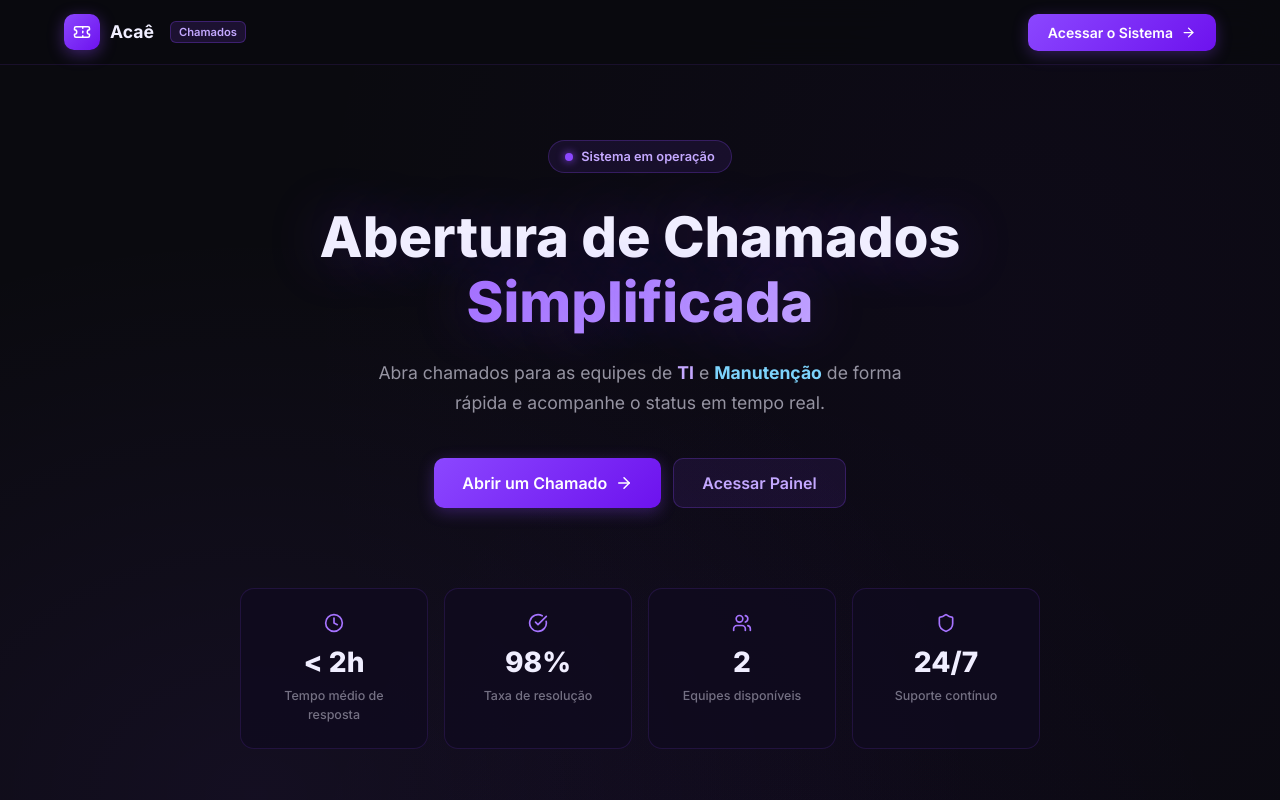
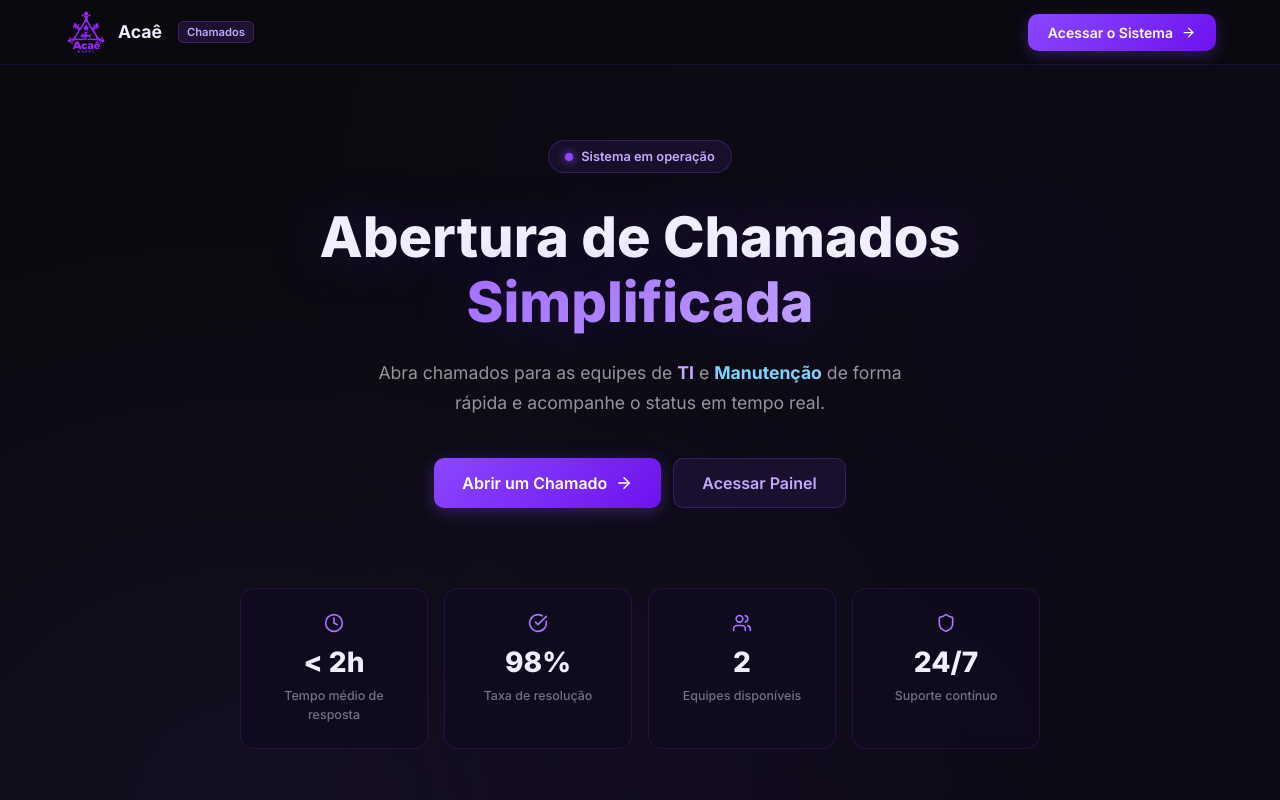
Before and after one commit to Leridia-Casa/acae-chamados, a Next.js app: page / in a window 1280 px wide. Shown: the top 800 px of the page. Built offline with nearby package versions, Linux system fonts and the light colour scheme.

Commit message:
feat: troca de ícone por logo da Acaê, remoção de emojis e melhoria visual do logo

```diff
--- a/src/app/chamados/novo/page.tsx
+++ b/src/app/chamados/novo/page.tsx
@@ -5,7 +5,6 @@ import { createClient } from '@/lib/supabase/client'
 import { AppShell } from '@/components/app-shell'
 import { AreaBadge, PriorityBadge } from '@/components/badges'
 import {
-
   Send, AlertCircle, CheckCircle, FileText, MapPin,
   Monitor, Wrench, ChevronDown
 } from 'lucide-react'
--- a/src/app/page.tsx
+++ b/src/app/page.tsx
@@ -14,12 +14,20 @@ export default function Home() {
         <div style={{ maxWidth: 1200, margin: '0 auto', padding: '0 1.5rem', display: 'flex', alignItems: 'center', justifyContent: 'space-between', height: 64 }}>
           <div style={{ display: 'flex', alignItems: 'center', gap: 10 }}>
             <div style={{
-              width: 36, height: 36, borderRadius: 10,
-              background: 'linear-gradient(135deg, #8b47ff, #6d12ee)',
+              width: 44, height: 44,
               display: 'flex', alignItems: 'center', justifyContent: 'center',
-              boxShadow: '0 4px 16px rgba(139,71,255,0.4)'
+              overflow: 'hidden'
             }}>
-              <Ticket size={18} color="#fff" />
+              <img
+                src="/logo.png"
+                alt="Acaê"
+                style={{
+                  width: '100%',
+                  height: '100%',
+                  objectFit: 'contain',
+                  filter: 'brightness(1.2) contrast(1.1)'
+                }}
+              />
             </div>
             <span style={{ fontWeight: 700, fontSize: '1.1rem', color: '#f0eeff' }}>Acaê</span>
             <span style={{
--- a/src/components/app-shell.tsx
+++ b/src/components/app-shell.tsx
@@ -79,12 +79,21 @@ export function AppShell({ children }: AppShellProps) {
         <div style={{ padding: '1.25rem 1rem', borderBottom: '1px solid rgba(139,71,255,0.1)' }}>
           <div style={{ display: 'flex', alignItems: 'center', gap: 10 }}>
             <div style={{
-              width: 34, height: 34, borderRadius: 10,
-              background: 'linear-gradient(135deg, #8b47ff, #6d12ee)',
+              width: 42, height: 42,
               display: 'flex', alignItems: 'center', justifyContent: 'center',
-              boxShadow: '0 4px 12px rgba(139,71,255,0.4)', flexShrink: 0,
+              flexShrink: 0,
+              overflow: 'hidden',
             }}>
-              <Ticket size={16} color="#fff" />
+              <img
+                src="/logo.png"
+                alt="Acaê"
+                style={{
+                  width: '100%',
+                  height: '100%',
+                  objectFit: 'contain',
+                  filter: 'brightness(1.2) contrast(1.1)'
+                }}
+              />
             </div>
             <div>
               <div style={{ fontWeight: 800, fontSize: '0.95rem', color: '#f0eeff', lineHeight: 1 }}>Acaê</div>
@@ -153,7 +162,7 @@ export function AppShell({ children }: AppShellProps) {
                 {profile.email}
               </div>
               <span className={`badge badge-${profile.role}`} style={{ fontSize: '0.65rem' }}>
-                {profile.role === 'admin' ? '👑 Admin' : profile.role === 'tecnico' ? '🔧 Técnico' : '👤 Usuário'}
+                {profile.role === 'admin' ? 'Admin' : profile.role === 'tecnico' ? 'Técnico' : 'Usuário'}
               </span>
             </div>
           )}
--- a/src/components/badges.tsx
+++ b/src/components/badges.tsx
@@ -13,18 +13,18 @@ const priorityConfig: Record<TicketPriority, { label: string; className: string
   'Baixa': { label: 'Baixa', className: 'badge-baixa' },
   'Média': { label: 'Média', className: 'badge-media' },
   'Alta': { label: 'Alta', className: 'badge-alta' },
-  'Urgente': { label: 'ðŸ”´ Urgente', className: 'badge-urgente' },
+  'Urgente': { label: 'Urgente', className: 'badge-urgente' },
 }
 
 const areaConfig: Record<TicketArea, { label: string; className: string }> = {
-  'TI': { label: 'ðŸ’» TI', className: 'badge-ti' },
-  'Manutenção': { label: '🔧 Manutenção', className: 'badge-manutencao' },
+  'TI': { label: 'TI', className: 'badge-ti' },
+  'Manutenção': { label: 'Manutenção', className: 'badge-manutencao' },
 }
 
 const roleConfig: Record<UserRole, { label: string; className: string }> = {
-  'admin': { label: '👑 Admin', className: 'badge-admin' },
-  'tecnico': { label: '🔧 Técnico', className: 'badge-tecnico' },
-  'usuario': { label: '👤 Usuário', className: 'badge-usuario' },
+  'admin': { label: 'Admin', className: 'badge-admin' },
+  'tecnico': { label: 'Técnico', className: 'badge-tecnico' },
+  'usuario': { label: 'Usuário', className: 'badge-usuario' },
 }
 
 export function StatusBadge({ status }: { status: TicketStatus }) {
```
